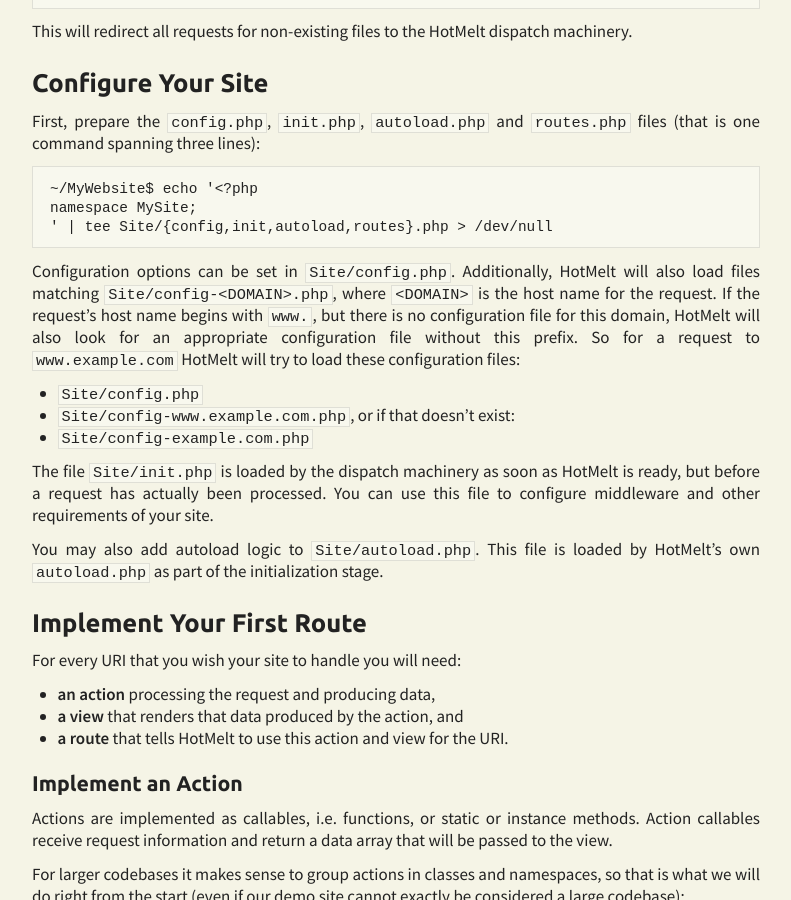
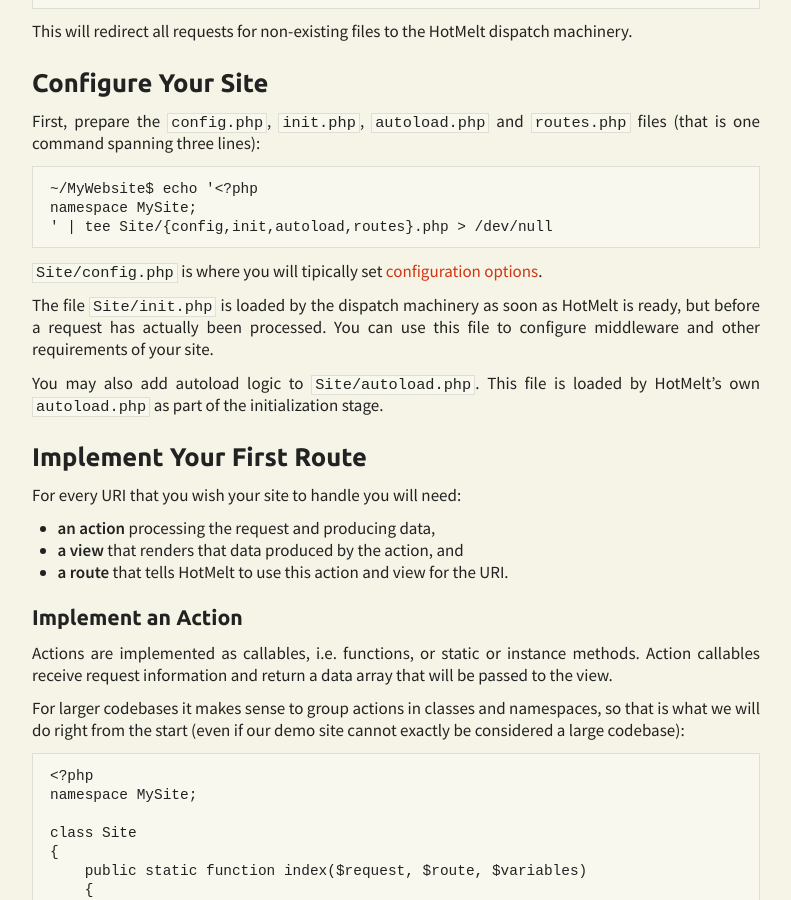
Before and after one commit to gcbrueckmann/HotMelt, a Jekyll site: the page built from docs/first-site/index.md, in a window 1280 px wide and 900 px high, scrolled down 1124 px. Shown: the whole window, without its empty margins (244-1035 px from the left). Built offline with Jekyll 4.4.1, drawn with Linux system fonts in a browser that asks for light colours; Markdown is read by kramdown in place of the engine named in the settings.

Commit message:
Add references to configuration overview
Remove info about host name-based configuration from the Creating Your
First HotMelt Site tutorial and point to new configuration overview
instead.

Change host named-based configuration info link to configuration
overview (instead of HotMelt\Config class reference).

````diff
--- a/docs/first-site/index.md
+++ b/docs/first-site/index.md
@@ -66,11 +66,7 @@ namespace MySite;
 ' | tee Site/{config,init,autoload,routes}.php > /dev/null
 ```
 
-Configuration options can be set in `Site/config.php`. Additionally, HotMelt will also load files matching `Site/config-<DOMAIN>.php`, where `<DOMAIN>` is the host name for the request. If the request's host name begins with `www.`, but there is no configuration file for this domain, HotMelt will also look for an appropriate configuration file without this prefix. So for a request to `www.example.com` HotMelt will try to load these configuration files:
-
-- `Site/config.php`
-- `Site/config-www.example.com.php`, or if that doesn't exist:
-- `Site/config-example.com.php`
+`Site/config.php` is where you will tipically set [configuration options](../overview/configuration).
 
 The file `Site/init.php` is loaded by the dispatch machinery as soon as HotMelt is ready, but before a request has actually been processed. You can use this file to configure middleware and other requirements of your site.
 
````
Also changed, not shown: index.md (+1 -1 lines).
